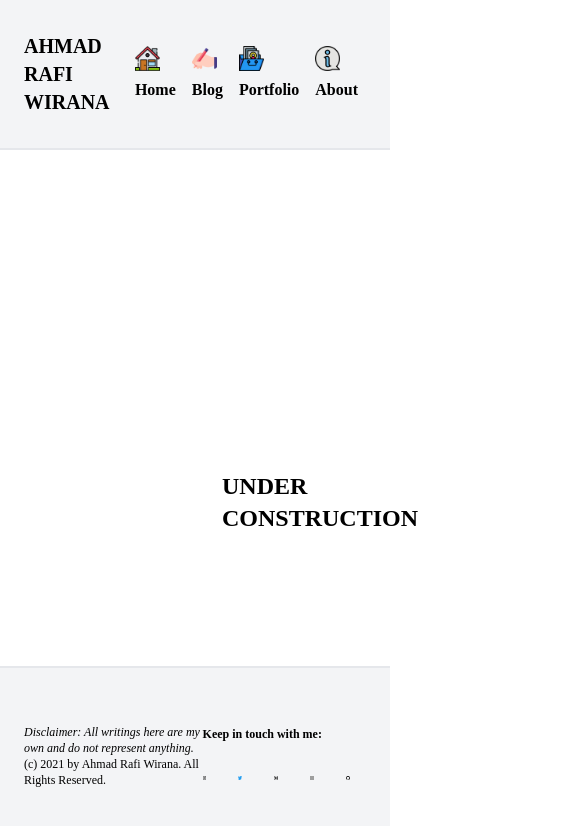
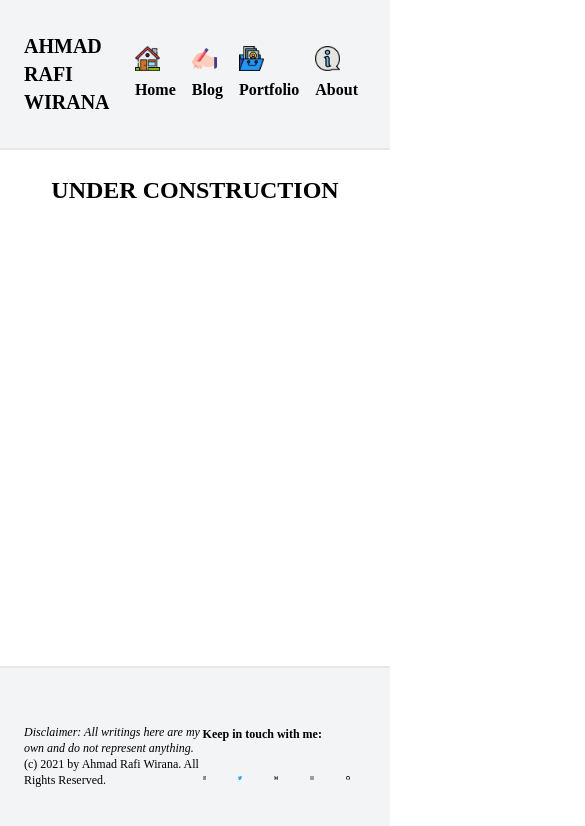
Before and after one commit to ahmadrafidev/Personal-Website-2, a Next.js app: page /blog in a window 390 px wide. Shown: the top 826 px of the page, 585 px wide, since content can reach past the window. Built offline with nearby package versions, Linux system fonts and the light colour scheme; grey boxes are pictures that could not be loaded.

Commit message:
change style again

```diff
--- a/components/blog-page/blog-page.js
+++ b/components/blog-page/blog-page.js
@@ -4,7 +4,7 @@
 
 function Blog() {
   return(
-    <div class="flex px-80 my-80 text-2xl items-center uppercase justify-center font-bold font-secondary">
+    <div class="flex px-6 md:px-80 my-6 md:my-80 text-2xl items-center uppercase justify-center font-bold font-secondary">
       <h1>Under construction</h1>
     </div>
   );
--- a/components/portfolio-page/portfolio-page.js
+++ b/components/portfolio-page/portfolio-page.js
@@ -4,7 +4,7 @@
 
 function Portfolio() {
   return(
-    <div class="flex px-80 my-80 text-2xl items-center uppercase justify-center font-secondary font-bold">
+    <div class="flex px-6 md:px-80 my-6 md:my-80 text-2xl items-center uppercase justify-center font-secondary font-bold">
       <h1>Under construction</h1>
     </div>
   );
```
